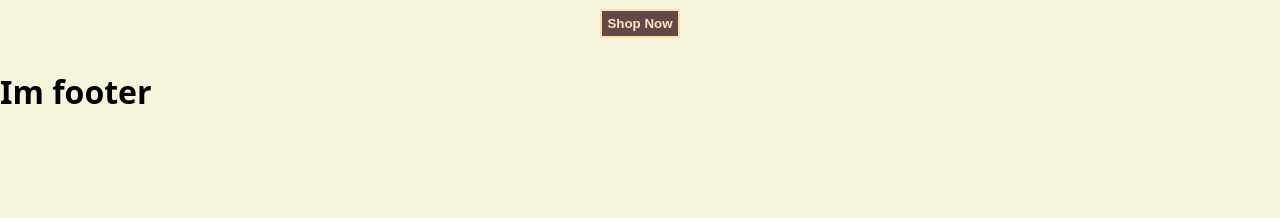
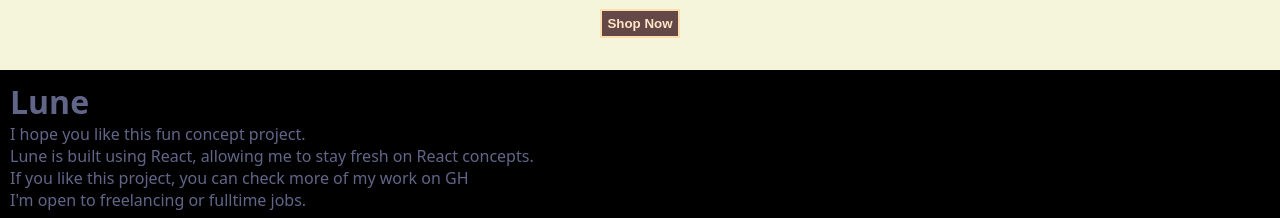
Before and after one commit to Hossam-Allam/online-store, a React (Vite) app: page / in a window 1280 px wide. Shown: the part 707-925 px from the top of the page. Before the commit the page ends 820 px from the top, so only its background shows below. Built offline with nearby package versions, Linux system fonts and the light colour scheme.

Commit message:
basic footer and styles

```diff
--- a/src/App.css
+++ b/src/App.css
@@ -101,3 +101,14 @@ svg:hover {
   /* inset shadow to simulate depth */
   box-shadow: inset 0 3px 5px rgba(0, 0, 0, 0.3);
 }
+
+/*Footer*/
+
+.footer {
+  color: #616689;
+  background-color: rgb(0, 0, 0);
+}
+
+.left-footer {
+  padding: 10px;
+}
--- a/src/components/Footer.jsx
+++ b/src/components/Footer.jsx
@@ -1,6 +1,14 @@
 function Footer() {
     return (
-        <h1>Im footer</h1>
+        <div className="footer">
+            <div className="left-footer">
+                <h1>Lune</h1>
+                <p>I hope you like this fun concept project.</p>
+                <p>Lune is built using React, allowing me to stay fresh on React concepts.</p>
+                <p>If you like this project, you can check more of my work on GH</p>
+                <p>I'm open to freelancing or fulltime jobs.</p>
+            </div>
+        </div>
     )
 }
 
```
